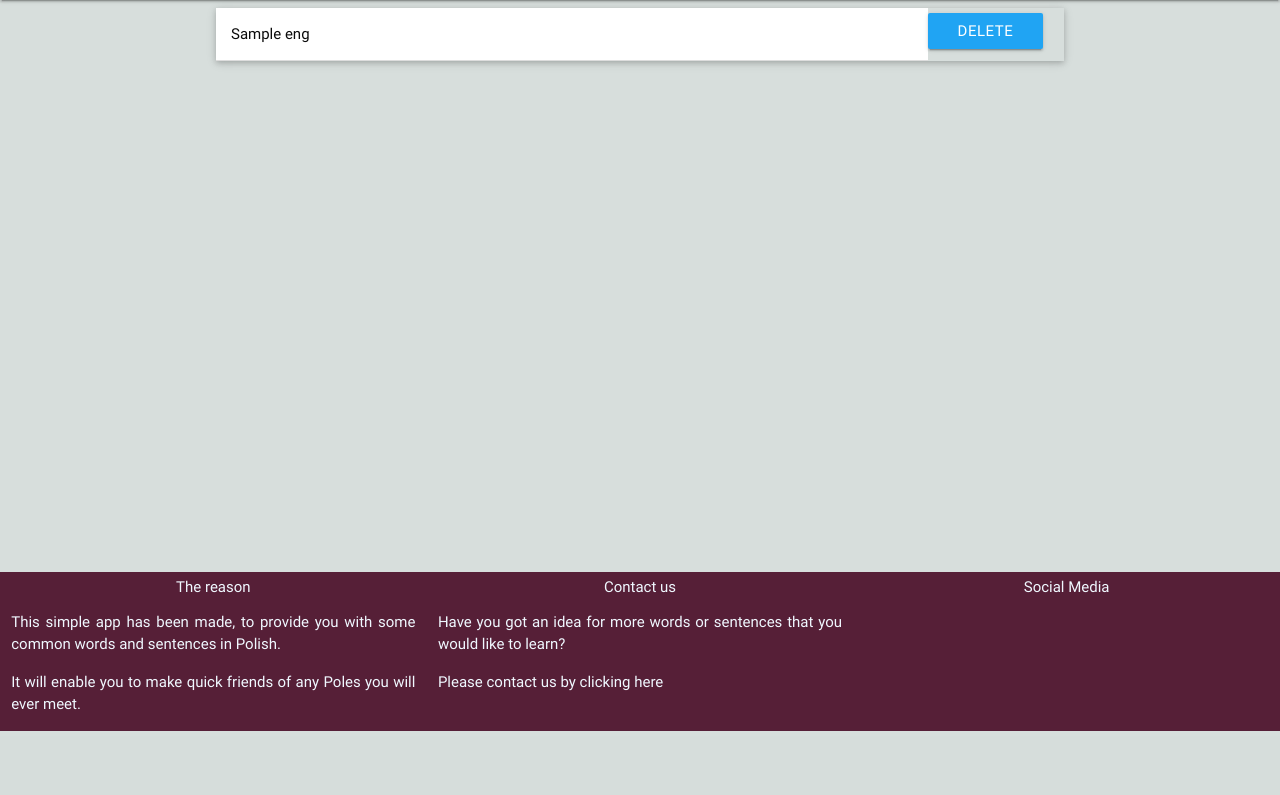
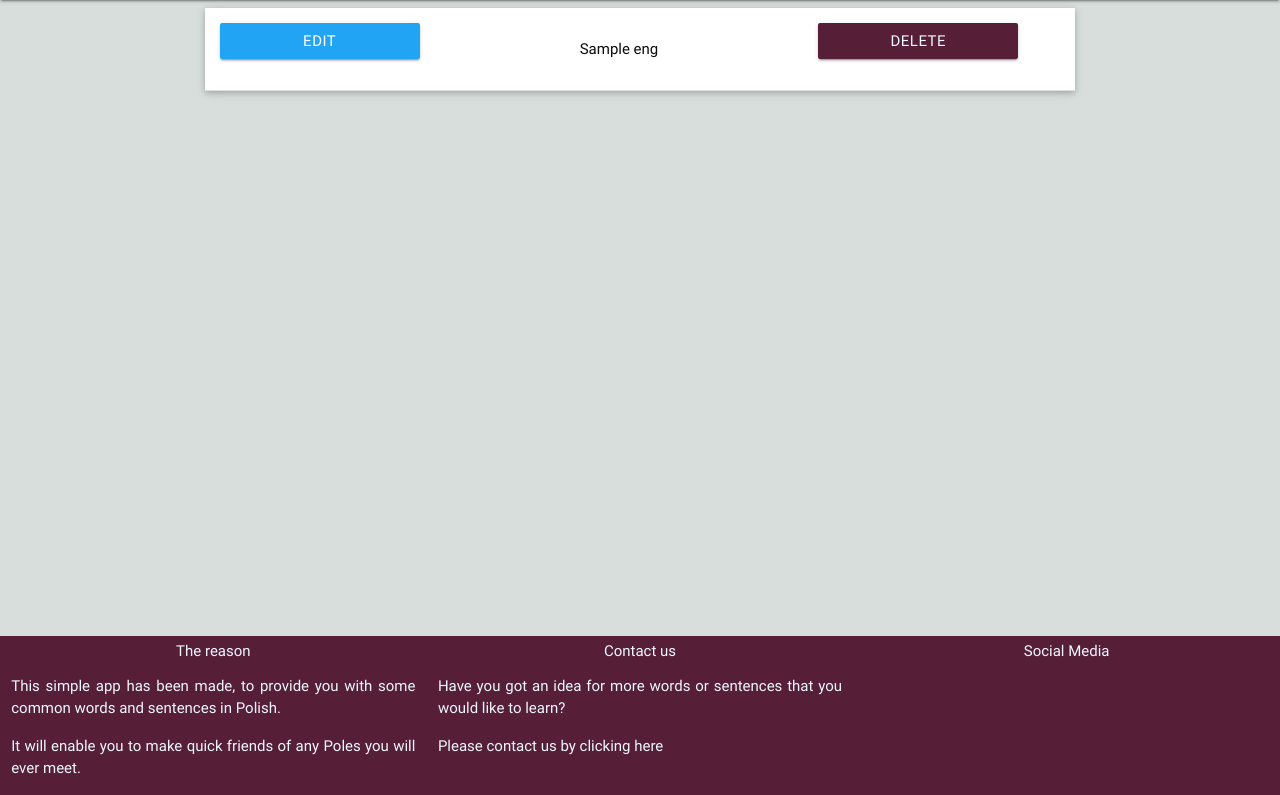
Before and after one commit to MrColorado35/pol_speak, a Flask app: page /all_words.html in a window 1280 px wide. Shown: the part 64-859 px from the top of the page. Before the commit the page ends 795 px from the top, so only its background shows below. Run offline with Flask 2, Linux system fonts and the light colour scheme; a database or web service that is not in the repository returns one stand-in record (values such as "Sample title"); some libraries are stand-ins or nearby versions; some web fonts are replaced.

Commit message:
fix styling in all words section, add edit button

```diff
--- a/static/css/style.css
+++ b/static/css/style.css
@@ -74,8 +74,13 @@ a {
 .padding-5 {
     padding: 5%;
 }
+
+.padding-left {
+    padding-left: 20%;
+}
+
 .margin-top {
-    margin-top: 5%;
+    margin-top: 10%;
 }
 
 /* .top-one {
@@ -94,14 +99,14 @@ a {
     margin: 0 5%;
 } */
 
-.tall {
+/* .tall {
     height: 30px;
-}
+} */
 
-.right {
+/* .right {
     text-align: right;
     object-position: right;
-}
+} */
 
 .no-bottom {
     margin-bottom: 0;
--- a/templates/all_words.html
+++ b/templates/all_words.html
@@ -2,15 +2,19 @@
 
 {% extends 'base.html' %}
 {% block content %}
+<div class="row">
+    <ul class="collapsible popout " data-collapsible="accordion">
+    {% for word in words %}
+    <!-- <div class="right margin-right no-bg tall">
+    </div> -->
+       <li>
+      <div class="collapsible-header ">
+            <a class="waves-effect waves-light col s3 bg-blue btn">EDIT</a>
+            <p class=" center col s6">
+             {{ word.eng }}
+            </p>
+            <a class="waves-effect right col s3 margin-right waves-light btn bg-love">DELETE</a>
 
-    <ul class="collapsible popout" data-collapsible="accordion">
-    {% for word in words %}
-    <div class="right margin-right no-bg tall">
-    <a class="waves-effect waves-light btn center margin-top bg-blue">DELETE</a>
-    </div>
-       <li>
-      <div class="collapsible-header">
-             {{ word.eng }}
       <!-- <a class="right margin-right bg-blue tall waves-effect waves-light btn center top-one">DELETE</a>          -->
       </div>
       <div class="collapsible-body center"><div class="bg-love">
@@ -22,6 +26,7 @@
     </li>
      {% endfor %}
   </ul>
+</div>
 
 
 
```
